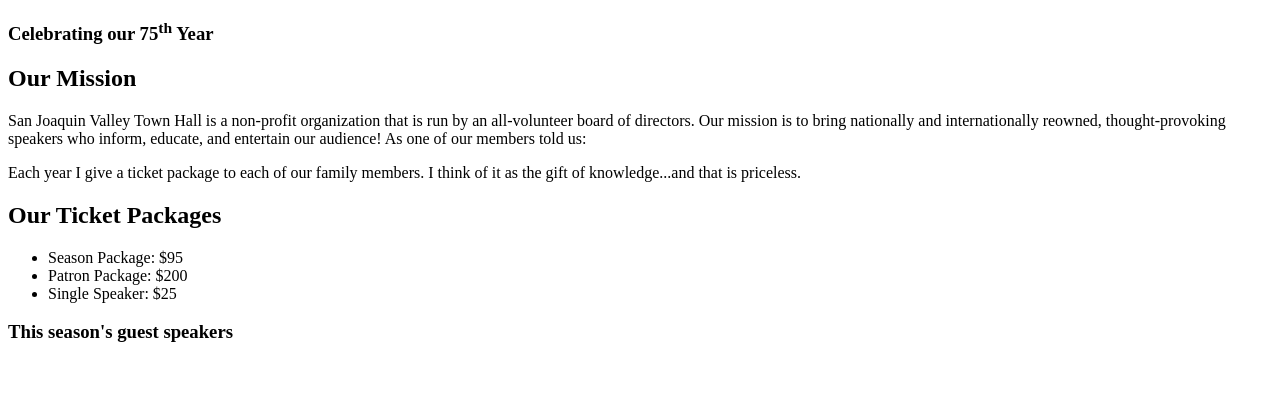
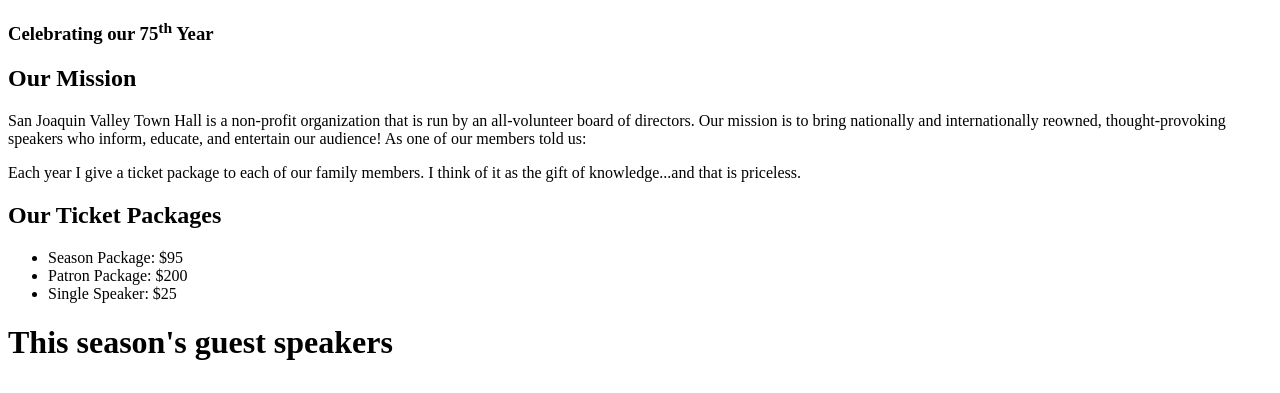
Before and after one commit to nc427/A07, a plain HTML site: page index.html in a window 1280 px wide. Shown: the part 87-480 px from the top of the page. Drawn offline with Linux system fonts and the light colour scheme.

Commit message:
under construction test

```diff
--- a/index.html
+++ b/index.html
@@ -37,8 +37,7 @@
             <li>Single Speaker: $25
         </ul>
 
-        <h3>This season's guest speakers</h3><br>
-
+        <h1>This season's guest speakers</h1><br>
 
         <p>
             October<br>
```
